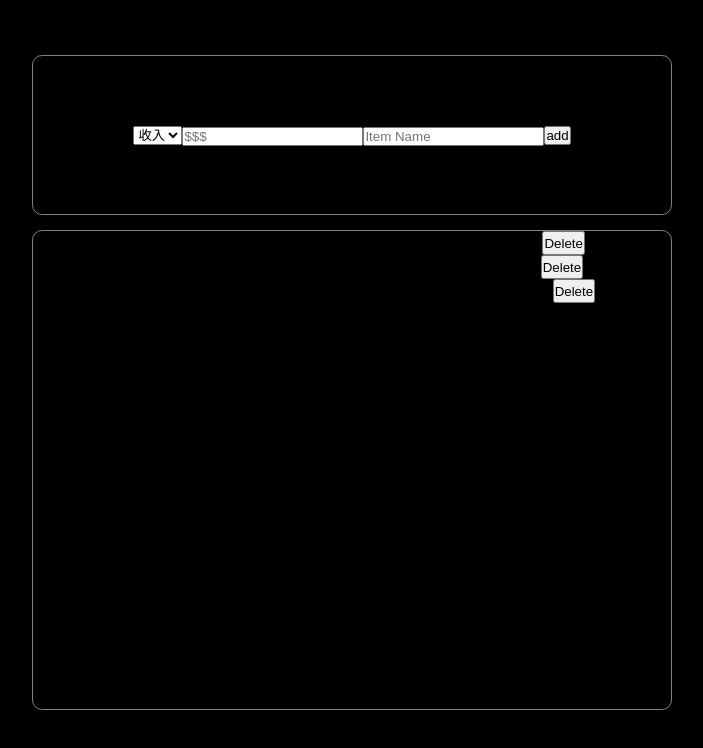
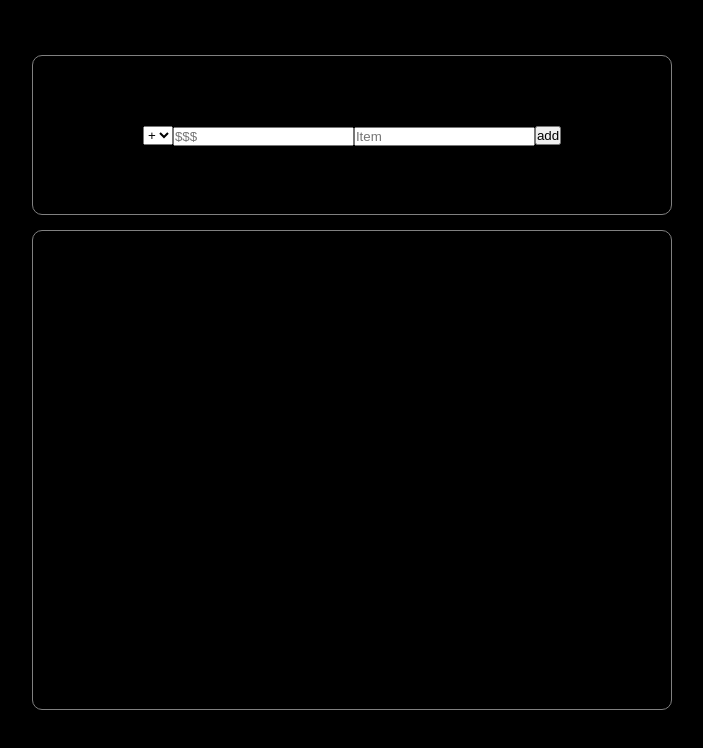
Before and after one commit to Yo0GuitarIT/accounting-tool, a Next.js app: page /accounting in a window 1280 px wide. Shown: the top 748 px of the page, without its empty margins (288-991 px from the left). Built offline with nearby package versions, Linux system fonts and the light colour scheme.

Commit message:
add accounting function

```diff
--- a/app/accounting/AddButton.js
+++ b/app/accounting/AddButton.js
@@ -1,9 +1,5 @@
-function AddButton() {
-  return (
-    <button>
-      add
-    </button>
-  );
+function AddButton({ onAddClick }) {
+  return <button onClick={onAddClick}>add</button>;
 }
 
 export default AddButton;
--- a/app/accounting/AmountInput.js
+++ b/app/accounting/AmountInput.js
@@ -1,14 +1,15 @@
 "use client"
+
 import { useState } from 'react';
 
-function AmountInput({ onAmountChange }) {
-  const [amount, setAmount] = useState("");
+function AmountInput({ value, onAmountChange }) {
+  const [amount, setAmount] = useState(value);
+
   const handleAmountChange = (event) => {
     const enteredAmount = event.target.value;
     setAmount(enteredAmount);
     onAmountChange(enteredAmount);
   };
-
 
   return (
     <div>
@@ -17,7 +18,7 @@ function AmountInput({ onAmountChange }) {
         type="number"
         id="amount"
         placeholder="$$$"
-        value={amount}
+        value={value}
         onChange={handleAmountChange}
       />
     </div>
--- a/app/accounting/DeleteButton.js
+++ b/app/accounting/DeleteButton.js
@@ -1,9 +1,5 @@
 function DeleteButton({ onClick }) {
-  return (
-    <button onClick={onClick}>
-      Delete
-    </button>
-  );
+  return <button onClick={onClick}>Delete</button>;
 }
 
 export default DeleteButton;
--- a/app/accounting/DownContainer.js
+++ b/app/accounting/DownContainer.js
@@ -1,16 +1,40 @@
+import { useState } from "react";
+
 import Record from "./Record";
-import Total from "./total";
+import Total from "./Total";
 import styles from "./DownContainer.module.css";
 
-function upContainer() {
+function DownContainer({ records }) {
+  let totalAmount = 0;
+
+  const [allRecords, setAllRecords] = useState(records);
+
+  const handleDeleteRecord = (recordId) => {
+    const updatedRecords = allRecords.filter((record) =>
+      record.id !== recordId);
+    setAllRecords(updatedRecords);
+  };
+
   return (
     <div className={styles.downContainer}>
-      <Record inAndOut="+1000" item="打工" />
-      <Record inAndOut="-200" item="逛街" />
-      <Record inAndOut="+30800" item="十一月薪水" />
-      <Total />
-
+      {/* <Record inAndOut={1000} item="打工" />
+      <Record inAndOut={-800} item="逛街" />
+      <Record inAndOut={30800} item="十一月薪水" /> */}
+      {records.map((record, index) => {
+        const amount =
+          record.incomeExpense === "+" ? record.amount : record.amount * -1;
+        totalAmount += amount;
+        return (
+          <Record
+            key={index}
+            inAndOut={amount}
+            item={record.item}
+            onDeleteClick={() => handleDeleteRecord(records, record.id)}
+          />
+        );
+      })}
+      <Total totalAmount={totalAmount} />
     </div>
   );
 }
-export default upContainer
+export default DownContainer;
--- a/app/accounting/IncomeExpense.js
+++ b/app/accounting/IncomeExpense.js
@@ -1,8 +1,8 @@
 "use client"
 import { useState } from 'react';
 
-function IncomeExpenseInput({ onOptionChange }) {
-  const [selectedOption, setSelectedOption] = useState('');
+function IncomeExpenseInput({onOptionChange }) {
+  const [selectedOption, setSelectedOption] = useState("");
 
   const handleOptionChange = (event) => {
     const selectedValue = event.target.value;
@@ -17,8 +17,8 @@ function IncomeExpenseInput({ onOptionChange }) {
         id="transactionType"
         onChange={handleOptionChange}
         value={selectedOption}>
-        <option value="income">收入</option>
-        <option value="expense">支出</option>
+        <option value="+">+</option>
+        <option value="-">-</option>
       </select>
     </>
   );
--- a/app/accounting/ItemInput.js
+++ b/app/accounting/ItemInput.js
@@ -1,4 +1,15 @@
-function ItemInput() {
+"use client";
+
+import { useState } from 'react';
+
+function ItemInput({ value, onItemChange }) {
+  const [item, setItem] = useState(value);
+
+  const handleItemChange = (event) => {
+    const enteredItem = event.target.value;
+    setItem(enteredItem);
+    onItemChange(enteredItem);
+  };
 
   return (
     <div>
@@ -6,8 +17,9 @@ function ItemInput() {
       <input
         type="text"
         id="item"
-        name="item"
-        placeholder="Item Name"
+        placeholder="Item"
+        value={value}
+        onChange={handleItemChange}
       />
     </div>
   );
--- a/app/accounting/Record.js
+++ b/app/accounting/Record.js
@@ -1,13 +1,13 @@
 import DeleteButton from "./DeleteButton";
 
-import styles from "./Record.module.css"
+import styles from "./Record.module.css";
 
-function Record({inAndOut,item}) {
+function Record({ inAndOut, item, onDeleteClick }) {
   return (
     <div className={styles.RecordContainer}>
       <p>{inAndOut}</p>
       <p>{item}</p>
-      <DeleteButton />
+      <DeleteButton onClick={onDeleteClick} />
     </div>
   );
 }
--- a/app/accounting/Total.js
+++ b/app/accounting/Total.js
@@ -1,5 +1,13 @@
-function Total() {
-  return <p>小計：31600</p>
+import React, { useState, useEffect } from "react";
+
+function Total({ totalAmount }) {
+  const [total, setTotal] = useState(0);
+
+  useEffect(() => {
+    setTotal(totalAmount);
+  }, [totalAmount]);
+
+  return <p>Total: {total}</p>;
 }
 
-export default Total
+export default Total;
--- a/app/accounting/UpContainer.js
+++ b/app/accounting/UpContainer.js
@@ -1,5 +1,7 @@
-"use client"
-import { useState } from 'react';
+"use client";
+import { useState } from "react";
+import { v4 as uuid } from "uuid";
+
 
 import IncomeExpenseInput from "./IncomeExpense";
 import AmountInput from "./AmountInput";
@@ -8,31 +10,59 @@ import AddButton from "./AddButton";
 
 import styles from "./UpContainer.module.css";
 
-function upContainer() {
+function upContainer({ onAddRecord }) {
   const [formData, setFormData] = useState({
-    incomeExpense: "",
-    amount: ""
+    incomeExpense: "+",
+    amount: "",
+    item: "",
   });
 
   const handleFieldChange = (field, value) => {
     setFormData({
       ...formData,
-      [field]: value
+      [field]: value,
     });
   };
 
-  console.log(formData);
+  const handleAddRecord = () => {
+    const recordData = {
+      id: uuid(),
+      incomeExpense: formData.incomeExpense,
+      amount: parseInt(formData.amount),
+      item: formData.item,
+    };
+
+    onAddRecord(recordData);
+
+    setFormData({
+      incomeExpense: formData.incomeExpense,
+      amount: "",
+      item: "",
+    });
+  };
 
   return (
     <div className={styles.upContainer}>
-      <IncomeExpenseInput onOptionChange={(selectedOption) =>
-        handleFieldChange("incomeExpense", selectedOption)} />
-      <AmountInput onAmountChange={(inputAmount) =>
-        handleFieldChange("amount", inputAmount)} />
-      <ItemInput />
-      <AddButton />
+      <IncomeExpenseInput
+        onOptionChange={(selectedOption) =>
+          handleFieldChange("incomeExpense", selectedOption)
+        }
+      />
+
+      <AmountInput
+        value={formData.amount}
+        onAmountChange={(inputAmount) =>
+          handleFieldChange("amount", inputAmount)
+        }
+      />
+
+      <ItemInput
+        value={formData.item}
+        onItemChange={(inputItem) => handleFieldChange("item", inputItem)}
+      />
+
+      <AddButton onAddClick={handleAddRecord} />
     </div>
-
   );
 }
-export default upContainer
+export default upContainer;
--- a/app/accounting/page.js
+++ b/app/accounting/page.js
@@ -1,3 +1,6 @@
+"use client"
+import { useState } from 'react';
+
 import Link from "next/link";
 
 import UpContainer from "./UpContainer";
@@ -6,10 +9,16 @@ import DownContainer from "./DownContainer";
 import styles from "./page.module.css";
 
 export default function Page() {
+  const [records, setRecord] = useState([]);
+
+  const handleAddRecord = (recordData) => {
+    setRecord([...records, recordData]);
+}
+
   return (
     <div className={styles.mainContainer} >
-      <UpContainer />
-      <DownContainer />
+      <UpContainer onAddRecord={handleAddRecord} />
+      <DownContainer records={records} />
       <Link href="/">Home</Link>
     </div>
   );
--- a/package.json
+++ b/package.json
@@ -9,9 +9,10 @@
     "lint": "next lint"
   },
   "dependencies": {
+    "next": "13.5.6",
     "react": "^18",
     "react-dom": "^18",
-    "next": "13.5.6"
+    "uuid": "^9.0.1"
   },
   "devDependencies": {
     "eslint": "^8",
```
Also changed, not shown: 1 other file (tests, documents, lock files or other folders).
